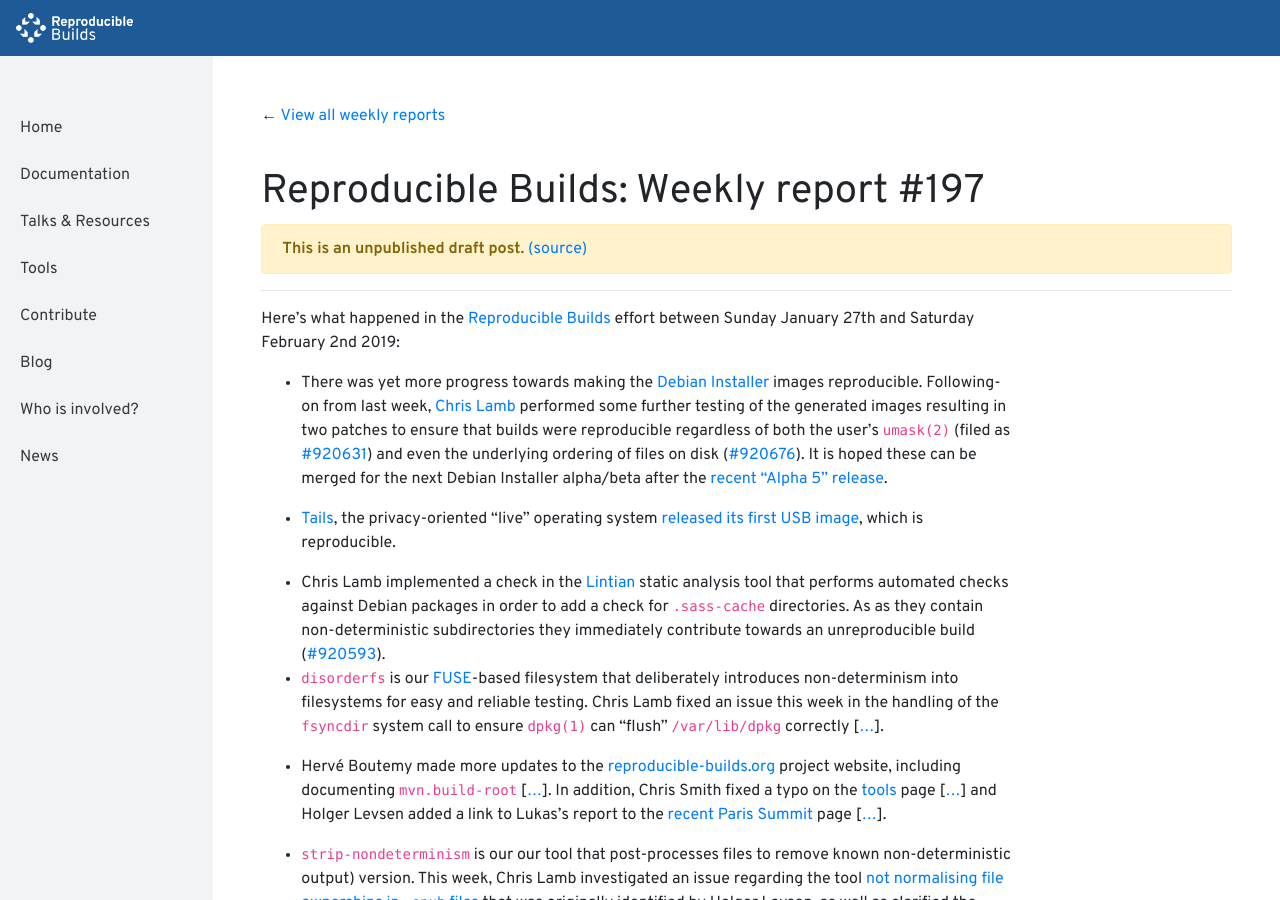
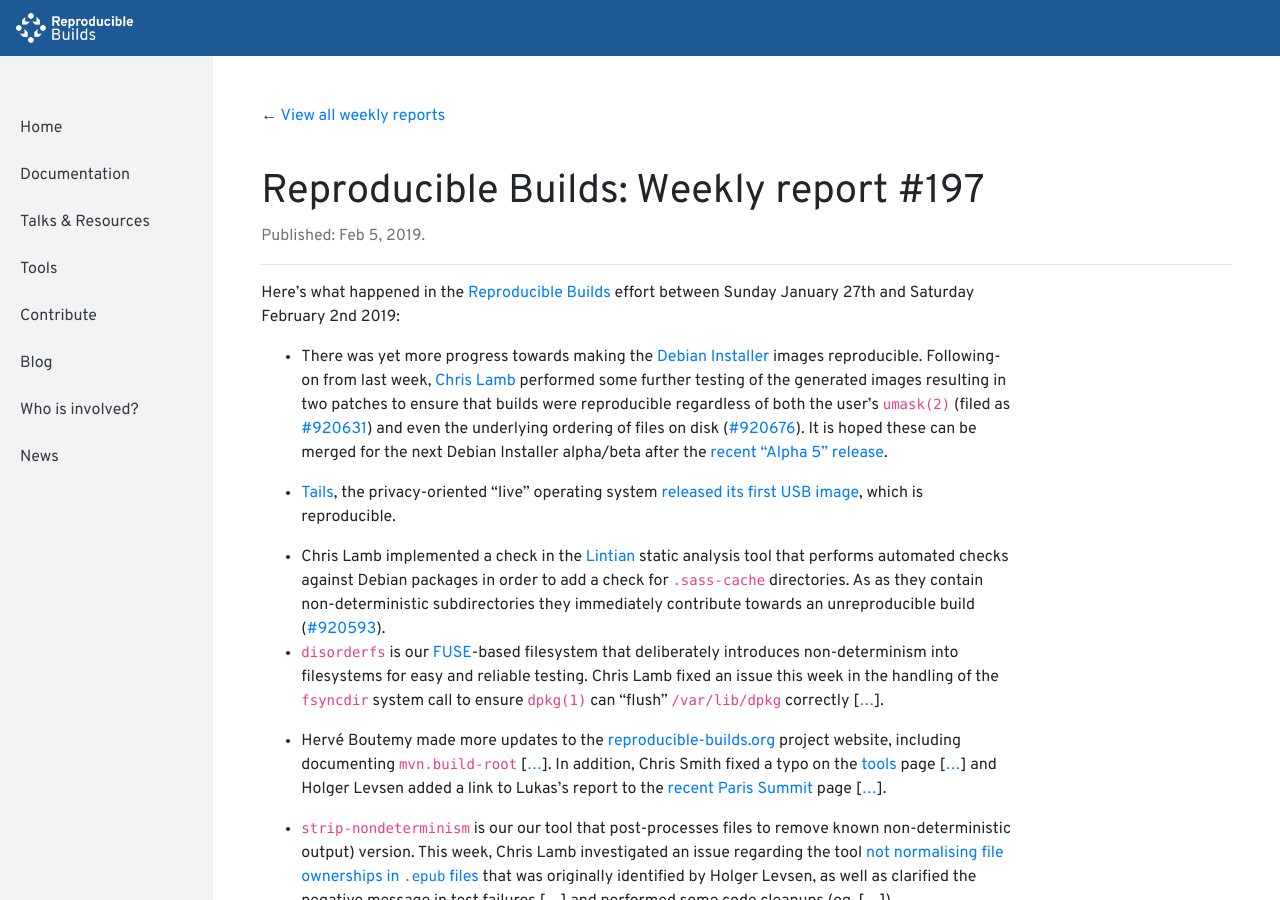
Before and after one commit to prototypefund/reproducible-website, a Jekyll site: the page built from _blog/posts/197.md, in a window 1280 px wide and 900 px high. Built offline with Jekyll 4.4.1, drawn with Linux system fonts in a browser that asks for light colours.

Commit message:
published as https://reproducible-builds.org/blog/posts/197/

```diff
--- a/_blog/posts/197.md
+++ b/_blog/posts/197.md
@@ -1,6 +1,7 @@
 ---
 layout: new/blog
 week: 197
+published: 2019-02-05 15:15:04
 ---
 
 Here's what happened in the [Reproducible Builds](https://reproducible-builds.org) effort between Sunday January 27th and Saturday February 2nd 2019:
```
